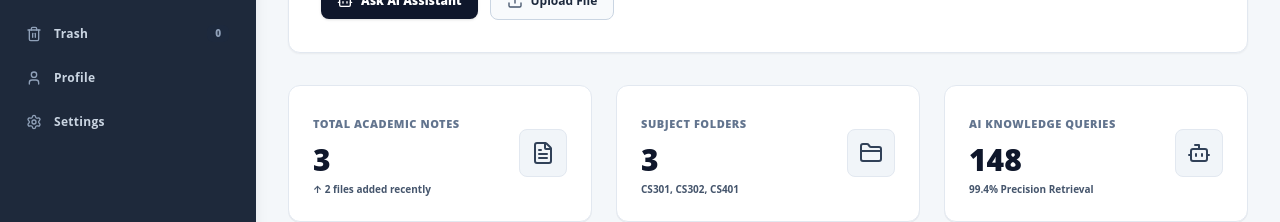
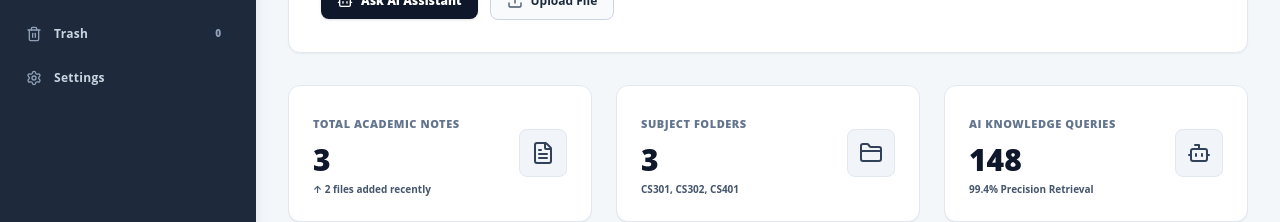
Before and after one commit to yuriboiii20-art/Folio, a React (Vite) app in the folder frontend/: page / in a window 1280 px wide. Shown: the part 274-496 px from the top of the page. Built offline with nearby package versions, Linux system fonts and the light colour scheme.

Commit message:
fix: remove redundant Profile option from navigation menu

```diff
--- a/frontend/src/components/ui/dashboard-sidebar.tsx
+++ b/frontend/src/components/ui/dashboard-sidebar.tsx
@@ -248,7 +248,6 @@ print("Model Accuracy:", clf.score(X_test, y_test))`
     { id: 'analytics', title: 'Analytics', icon: BarChart2 },
     { id: 'ai-studio', title: 'AI Studio', icon: Bot, badge: 'RAG', badgeColor: 'bg-slate-800 text-white' },
     { id: 'trash', title: 'Trash', icon: Trash2, badge: trashedFiles.length, badgeColor: trashedFiles.length > 0 ? 'bg-red-500/20 text-red-400 border border-red-500/30' : 'bg-slate-800 text-slate-400' },
-    { id: 'profile', title: 'Profile', icon: User },
     { id: 'settings', title: 'Settings', icon: Settings },
   ];
 
```
